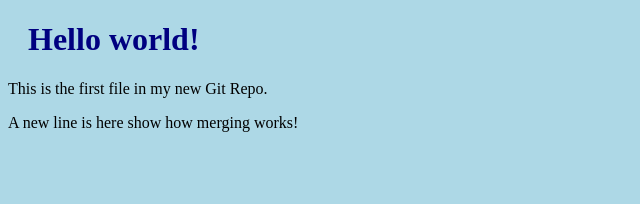
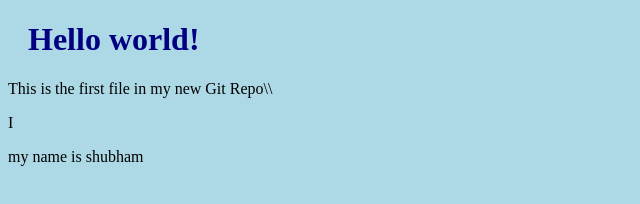
Before and after one commit to Shubham0503-sy/hello-world, a plain HTML site: page index.html in a window 1280 px wide. Shown: the whole page, without its empty margins (0-640 px from the left). Drawn offline with Linux system fonts and the light colour scheme.

Commit message:
updated git file

```diff
--- a/index.html
+++ b/index.html
@@ -7,8 +7,9 @@
 	<body>
 
 		<h1>Hello world!</h1>
-		<p>This is the first file in my new Git Repo.</p>
-		<p>A new line is here show how merging works!</p
+		<p>This is the first file in my new Git Repo\\</p>I
+                <p>my name is shubham</p>
 
 	</body>
+
 </html>
```
